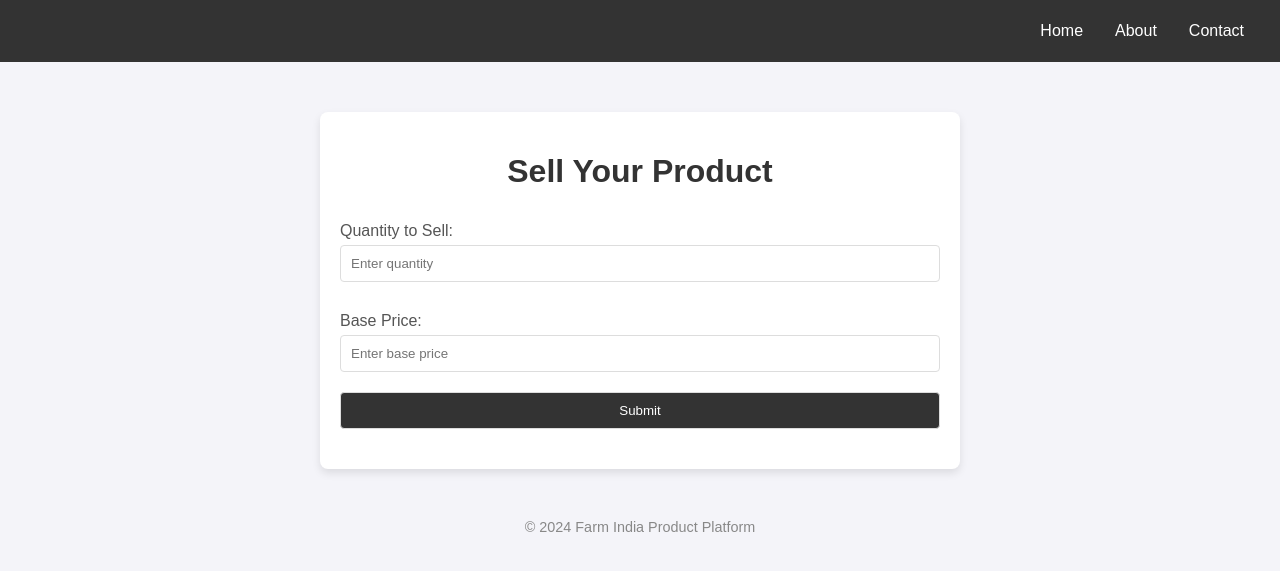
After one commit to RohithGangarapu/farmindia1, a Django app: page /sellinfo in a window 1280 px wide. The commit adds this page. Shown: the top 571 px of the page. Run offline with Django 5.2, Linux system fonts and the light colour scheme.

Commit message:
selling information from producer

```diff
--- /dev/null
+++ b/web/templates/sellinfo.html
@@ -0,0 +1,109 @@
+<!DOCTYPE html>
+<html lang="en">
+<head>
+    <meta charset="UTF-8">
+    <meta name="viewport" content="width=device-width, initial-scale=1.0">
+    <title>Sell Product</title>
+    <style>
+        body {
+            font-family: Arial, sans-serif;
+            margin: 0;
+            padding: 0;
+            background-color: #f4f4f9;
+        }
+
+        .navbar {
+            display:flex;
+            justify-content:right;
+            background-color: #333;
+            overflow: hidden;
+            padding: 10px 20px;
+        }
+
+        .navbar a {
+            float: left;
+            color: white;
+            text-decoration: none;
+            padding: 12px 16px;
+        }
+
+        .navbar a:hover {
+            background-color: #575757;
+            color: white;
+        }
+
+        .container {
+            max-width: 600px;
+            margin: 50px auto;
+            background: white;
+            padding: 20px;
+            border-radius: 8px;
+            box-shadow: 0 4px 8px rgba(0, 0, 0, 0.1);
+        }
+
+        h1 {
+            text-align: center;
+            color: #333;
+        }
+
+        form {
+            display: flex;
+            flex-direction: column;
+        }
+
+        label {
+            margin: 10px 0 5px;
+            color: #555;
+        }
+
+        input[type="number"], input[type="submit"] {
+            padding: 10px;
+            margin-bottom: 20px;
+            border: 1px solid #ddd;
+            border-radius: 4px;
+        }
+
+        input[type="submit"] {
+            background-color: #333;
+            color: white;
+            cursor: pointer;
+            transition: background-color 0.3s;
+        }
+
+        input[type="submit"]:hover {
+            background-color: #575757;
+        }
+
+        footer {
+            text-align: center;
+            margin-top: 20px;
+            font-size: 0.9em;
+            color: #888;
+        }
+    </style>
+</head>
+<body>
+    <div class="navbar">
+        <a href="#">Home</a>
+        <a href="#">About</a>
+        <a href="#">Contact</a>
+    </div>
+
+    <div class="container">
+        <h1>Sell Your Product</h1>
+        <form action="/submit" method="POST">
+            <label for="quantity">Quantity to Sell:</label>
+            <input type="number" id="quantity" name="quantity" placeholder="Enter quantity" required>
+
+            <label for="base_price">Base Price:</label>
+            <input type="number" id="base_price" name="base_price" placeholder="Enter base price" required>
+
+            <input type="submit" value="Submit">
+        </form>
+    </div>
+
+    <footer>
+        &copy; 2024 Farm India Product Platform
+    </footer>
+</body>
+</html>
--- a/web/urls.py
+++ b/web/urls.py
@@ -7,4 +7,5 @@ urlpatterns=[
     path('sellfruits',views.sellfruits,name="sellfruits"),
     path('sellveg',views.sellveg,name="sellveg"),
     path('sellcrop',views.sellcrop,name="sellcrop"),
+    path('sellinfo',views.sellinfo,name="sellinfo")
 ]
--- a/web/views.py
+++ b/web/views.py
@@ -46,3 +46,5 @@ def sellveg(request):
     return render(request,'sellveg.html')
 def sellcrop(request):
     return render(request,'sellcrops.html')
+def sellinfo(request):
+    return render(request,'sellinfo.html')
```
Also changed, not shown: web/templates/sellfruits.html (+10 -0 lines).
